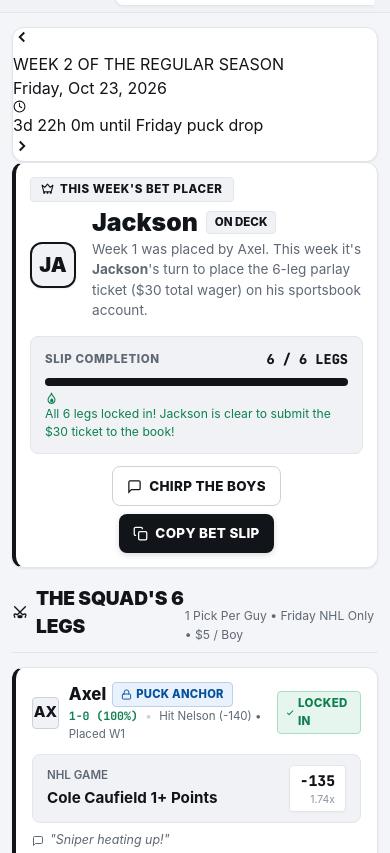
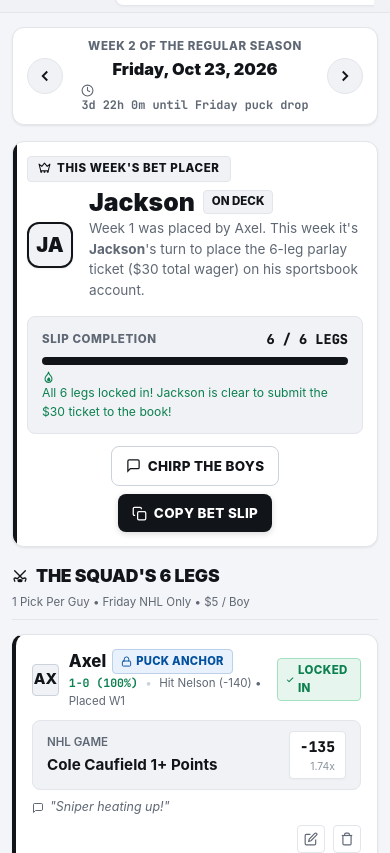
Before and after one commit to mukpostproduction-debug/friday-puck-parlay, a website: page index.html in a window 390 px wide. Shown: the part 799-1652 px from the top of the page. Drawn offline with nearby package versions, Linux system fonts and the light colour scheme; no server answers.

Commit message:
fix: mobile week selector layout, bettor card border radius, and header wrapping

```diff
--- a/index.html
+++ b/index.html
@@ -25,7 +25,7 @@
   <script src="https://cdn.jsdelivr.net/npm/@supabase/supabase-js@2"></script>
   <script src="https://cdn.jsdelivr.net/npm/canvas-confetti@1.9.2/dist/confetti.browser.min.js"></script>
 
-  <link rel="stylesheet" href="style.css?v=4.0" />
+  <link rel="stylesheet" href="style.css?v=4.1" />
 </head>
 <body>
   <!-- TOP GLOBAL NAVIGATION BAR (BET365 / BROADCAST DARK AESTHETIC) -->
--- a/style.css
+++ b/style.css
@@ -563,16 +563,96 @@ body {
 }
 
 /* ==========================================================================
-   4. ON DECK BETTOR SPOTLIGHT BANNER
+   4. FRIDAY DATE NAVIGATOR & WEEK SELECTOR
+   ========================================================================== */
+.week-bar {
+  margin-bottom: 16px;
+}
+
+.week-selector-card {
+  display: flex;
+  align-items: center;
+  justify-content: space-between;
+  padding: 12px 18px;
+  background: #ffffff;
+  border: 1px solid var(--border-subtle);
+  border-radius: var(--radius-md);
+  box-shadow: var(--shadow-subtle);
+}
+
+.week-nav-btn {
+  background: var(--nhl-subcard);
+  border: 1px solid var(--border-subtle);
+  border-radius: 50%;
+  width: 36px;
+  height: 36px;
+  display: flex;
+  align-items: center;
+  justify-content: center;
+  color: var(--text-main);
+  cursor: pointer;
+  transition: all 0.15s ease;
+  flex-shrink: 0;
+}
+
+.week-nav-btn:hover {
+  background: var(--nhl-subcard-hover);
+  border-color: var(--border-medium);
+}
+
+.week-info {
+  display: flex;
+  flex-direction: column;
+  align-items: center;
+  text-align: center;
+  gap: 2px;
+}
+
+.week-pill {
+  font-family: var(--font-sports);
+  font-size: 0.72rem;
+  font-weight: 800;
+  letter-spacing: 0.6px;
+  color: var(--text-secondary);
+  text-transform: uppercase;
+}
+
+.week-date-headline {
+  font-family: var(--font-sports);
+  font-size: 1.15rem;
+  font-weight: 900;
+  color: var(--text-main);
+}
+
+.puck-countdown {
+  font-family: var(--font-mono);
+  font-size: 0.74rem;
+  font-weight: 700;
+  color: var(--text-secondary);
+}
+
+/* ==========================================================================
+   5. ON DECK BETTOR SPOTLIGHT BANNER
    ========================================================================== */
 .bettor-banner {
   background-color: var(--nhl-card-bg);
   border: 1px solid var(--border-subtle);
-  border-left: 4px solid var(--nhl-black);
   border-radius: var(--radius-md);
   padding: 18px 22px;
   margin-bottom: 22px;
   box-shadow: var(--shadow-subtle);
+  position: relative;
+  overflow: hidden;
+}
+
+.bettor-banner::before {
+  content: '';
+  position: absolute;
+  left: 0;
+  top: 0;
+  bottom: 0;
+  width: 4px;
+  background: var(--nhl-black);
 }
 
 .bettor-banner-inner {
@@ -2790,6 +2870,23 @@ body {
   .nhl-content {
     padding: 14px 12px 50px;
   }
+  .week-selector-card {
+    padding: 10px 14px;
+  }
+  .week-date-headline {
+    font-size: 1.02rem;
+  }
+  .col-header {
+    flex-direction: column;
+    align-items: flex-start;
+    gap: 4px;
+  }
+  .col-title {
+    font-size: 1.10rem;
+  }
+  .col-caption {
+    font-size: 0.72rem;
+  }
   .bettor-banner {
     padding: 14px;
     margin-bottom: 16px;
```
